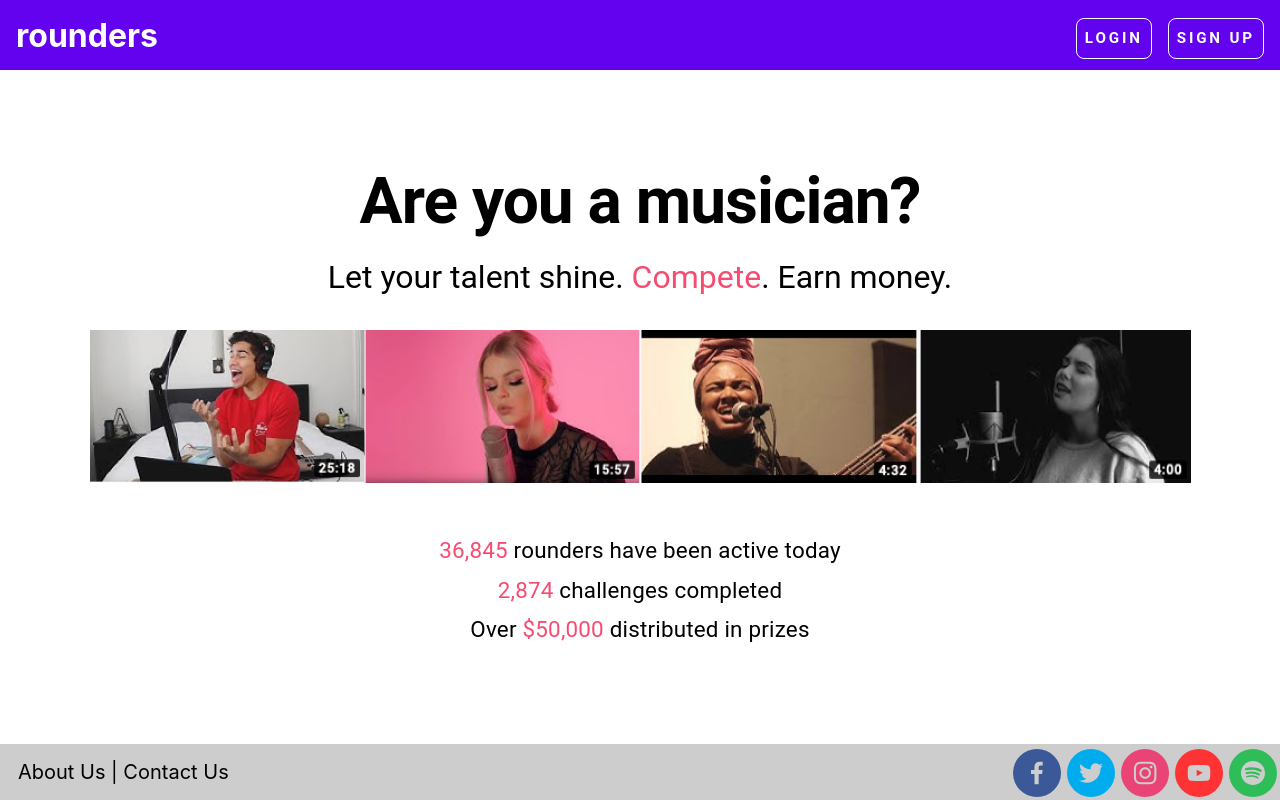
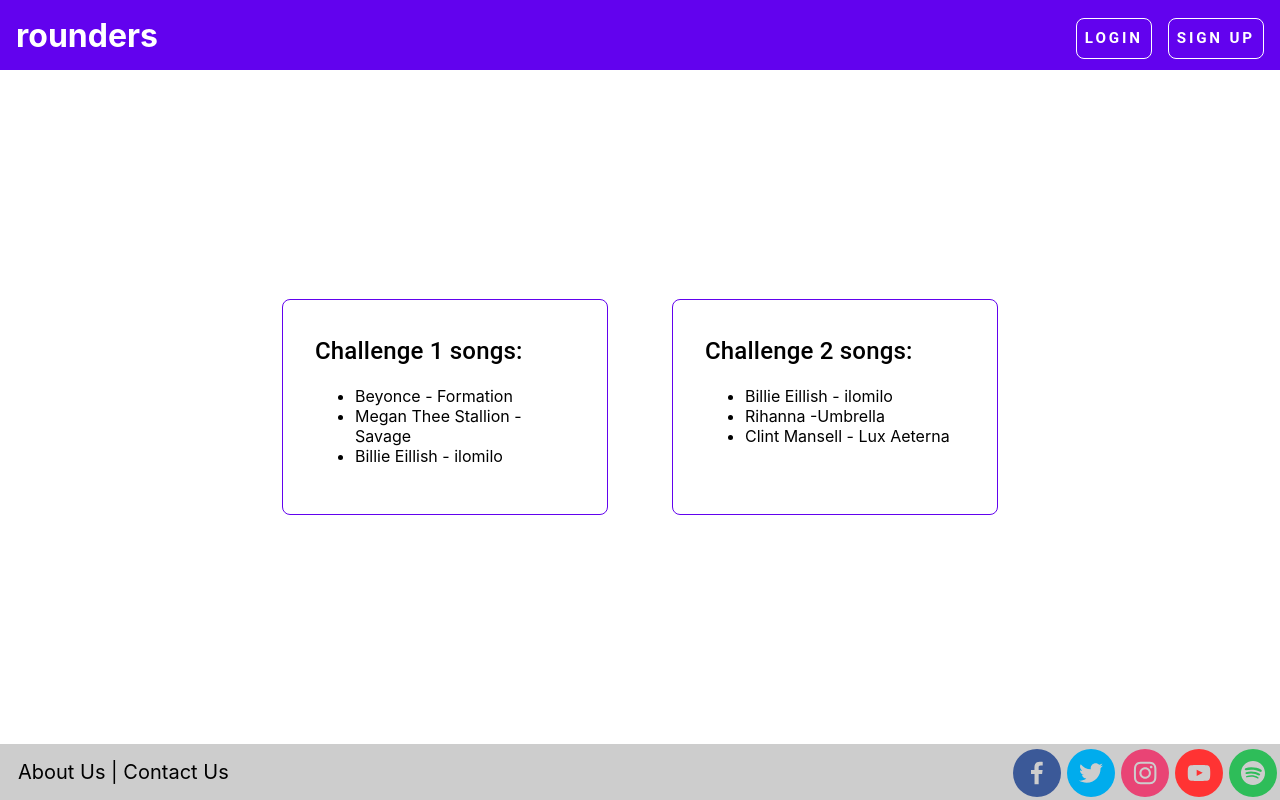
Before and after one commit to pritpalc/rounders, a React (Create React App) app: page /challenge/list in a window 1280 px wide. Before the commit this address led to /home. Built offline with nearby package versions, Linux system fonts and the light colour scheme.

Commit message:
Created a list of challenges and redux

```diff
--- a/src/App.js
+++ b/src/App.js
@@ -19,6 +19,7 @@
 import SignUp from './scenes/SignUp';
 // Style
 import './App.css';
+import ListChallenges from './scenes/ListChallenges';
 
 const theme = createMuiTheme({
   palette: {
@@ -75,6 +76,7 @@
             <Route exact match path="/signup" component={SignUp} />
             <Route exact match path="/home" component={MainPage} />
             <Route exact match path="/challenge/create" component={CreateChallenge} />
+            <Route exact match path="/challenge/list" component={ListChallenges} />
             <Redirect to="/home" />
           </Switch>
           <Footer />
--- a/src/scenes/CreateChallenge/index.js
+++ b/src/scenes/CreateChallenge/index.js
@@ -7,6 +7,8 @@
 } from '@material-ui/core';
 // Style
 import './style.css';
+import { connect } from 'react-redux';
+import { challengeActions } from '../../services/challenges/actions';
 
 const FAKE_SONG_LIST = [
   "Beyonce - Formation",
@@ -142,7 +144,9 @@
               if (this.state.songsChosen.length !== 3) {
                 this.setState({ inputError: "Please choose 3 songs to start a challenge" });
               } else {
-                window.alert(`Creating your challenge with your choices: ${this.state.songsChosen.join(', ')}`)
+                window.alert(`Creating your challenge with your choices: ${this.state.songsChosen.join(', ')}`);
+                this.props.getChallenges(this.state.songsChosen);
+                this.props.history.push('/challenge/list');
               }
             }}
           >
@@ -154,4 +158,8 @@
   }
 };
 
-export default CreateChallenge;
+const mapDispatchToProps = {
+  getChallenges: challengeActions.getChallenges
+}
+
+export default connect(undefined, mapDispatchToProps)(CreateChallenge);
--- /dev/null
+++ b/src/scenes/ListChallenges/index.js
@@ -0,0 +1,52 @@
+import React from 'react';
+import { connect } from 'react-redux';
+import { Grid, Typography } from '@material-ui/core';
+import './style.css';
+
+class ListChallenges extends React.Component {
+
+  renderLists = () => {
+    const { challenges } = this.props.getChallenges;
+    if (challenges) {
+      return challenges.map((challenge, index) => {
+        return (
+          <Grid item
+            xs={3}
+            className="list-challenges-item"
+          >
+            <Typography
+              variant="h6"
+            >
+              Challenge {index + 1} songs:
+            </Typography>
+            <ul>
+              <li>{challenge.songs[0]}</li>
+              <li>{challenge.songs[1]}</li>
+              <li>{challenge.songs[2]}</li>
+            </ul>
+          </Grid>
+        );
+      });
+    }
+  };
+
+  render() {
+    return (
+      <Grid container
+        justify="center"
+        alignContent="center"
+        spacing={3}
+      >
+        {this.renderLists()}
+      </Grid>
+    );
+  }
+}
+
+function mapStateToProps(state) {
+  return {
+    getChallenges: state.getChallenges
+  }
+}
+
+export default connect(mapStateToProps, undefined)(ListChallenges);
--- /dev/null
+++ b/src/scenes/ListChallenges/style.css
@@ -0,0 +1,6 @@
+.list-challenges-item {
+  border: 1px solid var(--primary);
+  border-radius: var(--card-border-radius);
+  margin: 2rem !important;
+  padding: 2rem !important;
+}
--- /dev/null
+++ b/src/services/challenges/actions.js
@@ -0,0 +1,27 @@
+import { constants } from './constants';
+
+function createChallenge(songs) {
+  return (dispatch) => {
+    dispatch(success({ songs }));
+  };
+
+  function request() { return { type: constants.CREATE_CHALLENGE_REQUEST } }
+  function success(songs) { return { type: constants.CREATE_CHALLENGE_SUCCESS, songs } }
+  function failure(error) { return { type: constants.CREATE_CHALLENGE_FAILURE, error } }
+}
+
+// TODO: change when calling API
+function getChallenges(songs) {
+  return (dispatch) => {
+    dispatch(success(songs));
+  };
+
+  function request() { return { type: constants.CHALLENGES_REQUEST } }
+  function success(songs) { return { type: constants.CHALLENGES_SUCCESS, songs } }
+  function failure(error) { return { type: constants.CHALLENGES_FAILURE, error } }
+}
+
+export const challengeActions = {
+  createChallenge,
+  getChallenges
+};
--- /dev/null
+++ b/src/services/challenges/constants.js
@@ -0,0 +1,9 @@
+export const constants = {
+  CREATE_CHALLENGE_REQUEST: "CREATE_CHALLENGE_REQUEST",
+  CREATE_CHALLENGE_SUCCESS: "CREATE_CHALLENGE_SUCCESS",
+  CREATE_CHALLENGE_FAILURE: "CREATE_CHALLENGE_FAILURE",
+
+  CHALLENGES_REQUEST: "CHALLENGES_REQUEST",
+  CHALLENGES_SUCCESS: "CHALLENGES_SUCCESS",
+  CHALLENGES_FAILURE: "CHALLENGES_FAILURE",
+};
--- /dev/null
+++ b/src/services/challenges/reducers/createChallenge.js
@@ -0,0 +1,20 @@
+import { constants } from '../constants';
+
+export const createChallenge = (state = {}, action) => {
+  switch (action.type) {
+    case constants.CREATE_CHALLENGE_REQUEST:
+      return {
+        requesting: true
+      };
+    case constants.CREATE_CHALLENGE_SUCCESS:
+      return {
+        succeeded: true
+      };
+    case constants.CREATE_CHALLENGE_FAILURE:
+      return {
+        failed: true
+      };
+    default:
+      return state;
+  }
+};
--- /dev/null
+++ b/src/services/challenges/reducers/getChallenges.js
@@ -0,0 +1,39 @@
+import { constants } from '../constants';
+
+let initialChallenges = [
+  {
+    songs: [
+      "Beyonce - Formation",
+      "Megan Thee Stallion - Savage",
+      "Billie Eillish - ilomilo"
+    ]
+  },
+  {
+    songs: [
+      "Billie Eillish - ilomilo",
+      "Rihanna -Umbrella",
+      "Clint Mansell - Lux Aeterna"
+    ]
+  }
+];
+
+export const getChallenges = (state = { challenges: initialChallenges }, action) => {
+  switch (action.type) {
+    case constants.CHALLENGES_REQUEST:
+      return {
+        requesting: true
+      };
+    case constants.CHALLENGES_SUCCESS:
+      let newState = { ...state };
+      newState.succeeded = true;
+      newState.challenges.push({ songs: action.songs });
+
+      return newState;
+    case constants.CHALLENGES_FAILURE:
+      return {
+        failed: true
+      };
+    default:
+      return state;
+  }
+};
--- a/src/services/rootReducer.js
+++ b/src/services/rootReducer.js
@@ -2,10 +2,14 @@
 
 import { auth } from './users/reducers/auth';
 import { signup } from './users/reducers/signup';
+import { createChallenge } from './challenges/reducers/createChallenge';
+import { getChallenges } from './challenges/reducers/getChallenges';
 
 const rootReducer = combineReducers({
   auth,
-  signup
+  signup,
+  createChallenge,
+  getChallenges
 });
 
 export default rootReducer;
```
Also changed, not shown: 1 other file (tests, documents, lock files or other folders).
